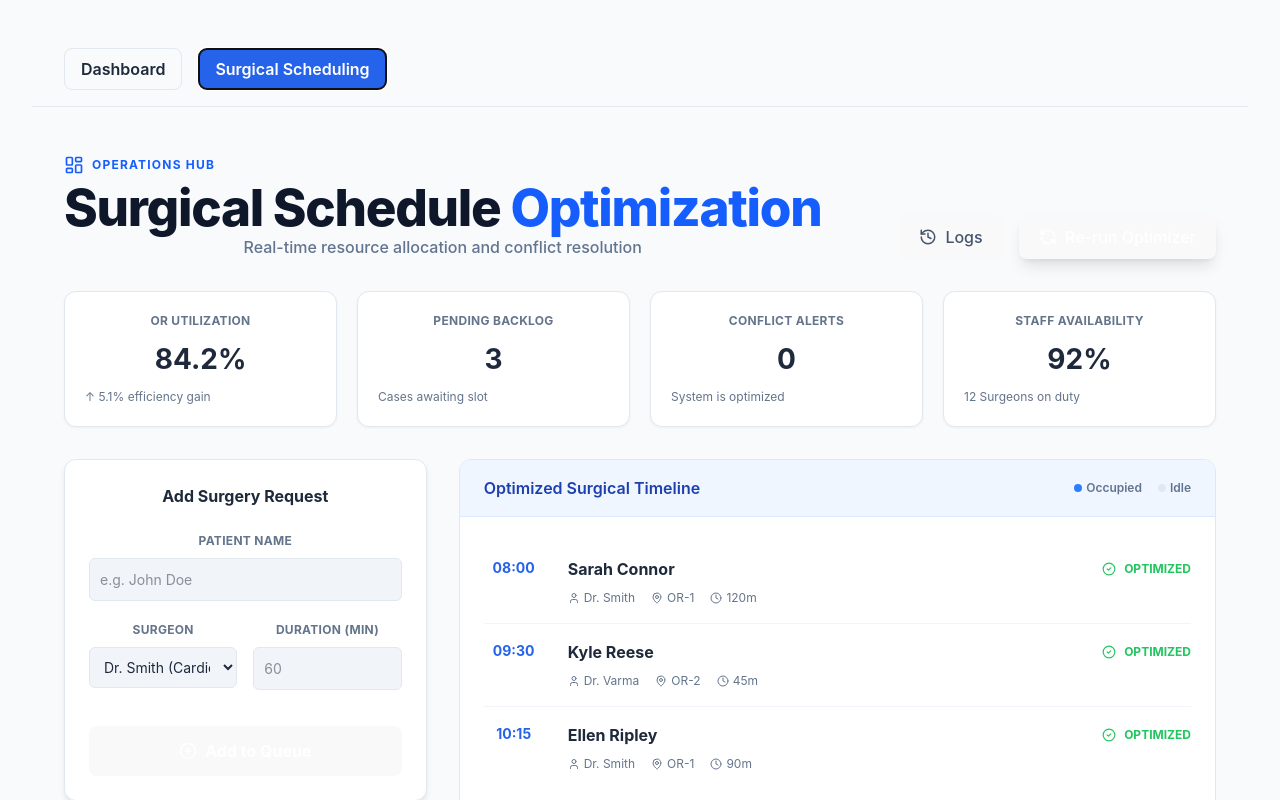
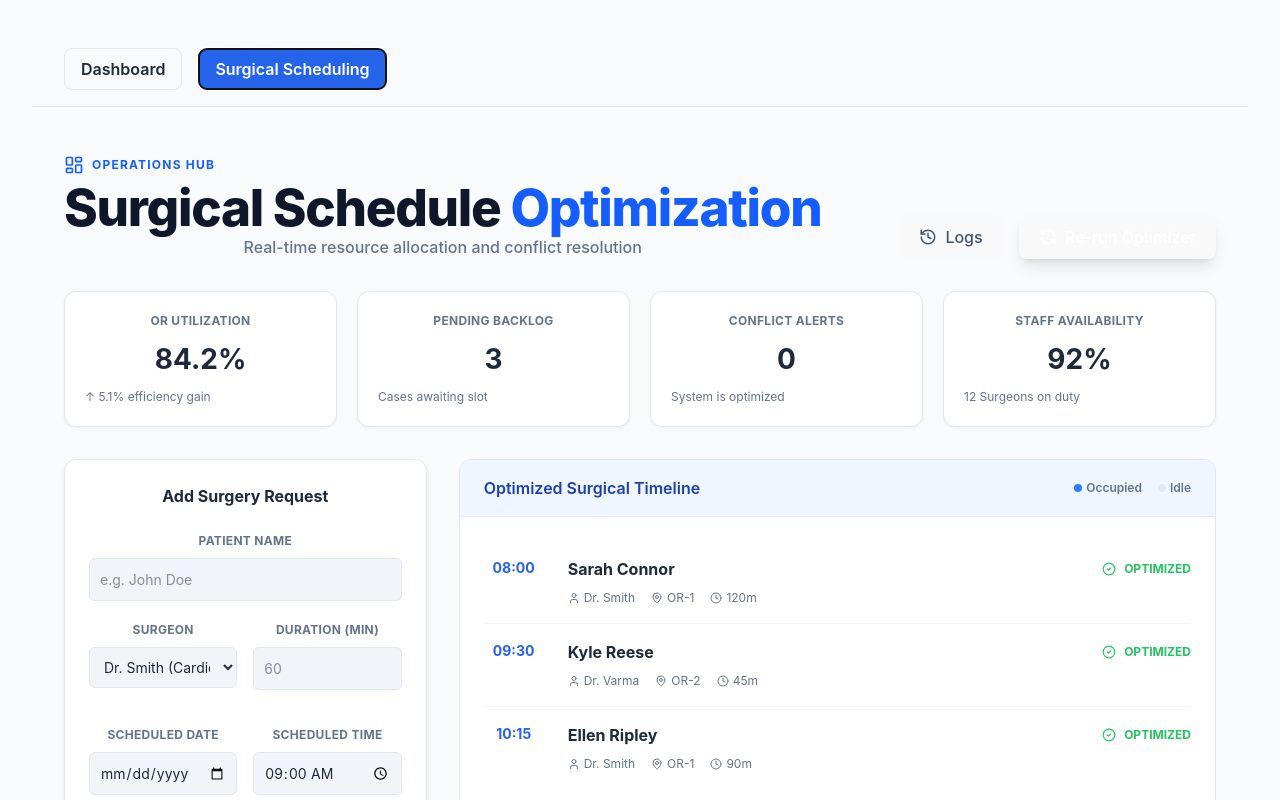
Before and after one commit to saad2546/KASHH, a React app in the folder frontend/: page / in a window 1280 px wide. Both pictures are taken after a click on the button "Surgical Scheduling". Shown: the top 800 px of the page. Built offline with nearby package versions, Linux system fonts and the light colour scheme; the HTML template or start-up script is replaced by a standard one.

Commit message:
added date and time input fields in surgery form

```diff
--- a/frontend/src/components/SurgeryForm.jsx
+++ b/frontend/src/components/SurgeryForm.jsx
@@ -1,32 +1,107 @@
-import React from 'react';
+import React, { useState } from 'react';
 import { PlusCircle } from 'lucide-react';
 
 const SurgeryForm = () => {
+  const [formData, setFormData] = useState({
+    patientName: '',
+    surgeon: 'Dr. Smith (Cardiology)',
+    duration: '',
+    scheduledDate: '',
+    scheduledTime: '09:00',
+  });
+
+  const handleChange = (e) => {
+    const { name, value } = e.target;
+    setFormData(prev => ({
+      ...prev,
+      [name]: value
+    }));
+  };
+
+  const handleSubmit = (e) => {
+    e.preventDefault();
+    console.log('Surgery form submitted:', formData);
+    // Reset form
+    setFormData({
+      patientName: '',
+      surgeon: 'Dr. Smith (Cardiology)',
+      duration: '',
+      scheduledDate: '',
+      scheduledTime: '09:00',
+    });
+  };
+
   return (
     <div className="surgery-form-container">
       <h3 className="queue-title" style={{ marginBottom: '1.5rem' }}>Add Surgery Request</h3>
-      <div className="space-y-4">
+      <form onSubmit={handleSubmit} className="space-y-4">
         <div className="form-group">
           <label className="form-label">Patient Name</label>
-          <input type="text" className="form-input" placeholder="e.g. John Doe" />
+          <input
+            type="text"
+            name="patientName"
+            value={formData.patientName}
+            onChange={handleChange}
+            className="form-input"
+            placeholder="e.g. John Doe"
+          />
         </div>
         <div style={{ display: 'grid', gridTemplateColumns: '1fr 1fr', gap: '1rem' }}>
           <div className="form-group">
             <label className="form-label">Surgeon</label>
-            <select className="form-input">
+            <select
+              name="surgeon"
+              value={formData.surgeon}
+              onChange={handleChange}
+              className="form-input"
+            >
               <option>Dr. Smith (Cardiology)</option>
               <option>Dr. Varma (Orthopedics)</option>
             </select>
           </div>
           <div className="form-group">
             <label className="form-label">Duration (Min)</label>
-            <input type="number" className="form-input" placeholder="60" />
+            <input
+              type="number"
+              name="duration"
+              value={formData.duration}
+              onChange={handleChange}
+              className="form-input"
+              placeholder="60"
+            />
           </div>
         </div>
-        <button className="bg-blue-600" style={{ width: '100%', color: 'white', padding: '0.75rem', borderRadius: '0.5rem', fontWeight: 'bold', display: 'flex', alignItems: 'center', justifyContent: 'center', gap: '0.5rem' }}>
+
+        {/* Date and Time Input Fields */}
+        <div style={{ display: 'grid', gridTemplateColumns: '1fr 1fr', gap: '1rem' }}>
+          <div className="form-group">
+            <label className="form-label">Scheduled Date</label>
+            <input
+              type="date"
+              name="scheduledDate"
+              value={formData.scheduledDate}
+              onChange={handleChange}
+              className="form-input"
+              required
+            />
+          </div>
+          <div className="form-group">
+            <label className="form-label">Scheduled Time</label>
+            <input
+              type="time"
+              name="scheduledTime"
+              value={formData.scheduledTime}
+              onChange={handleChange}
+              className="form-input"
+              required
+            />
+          </div>
+        </div>
+
+        <button type="submit" className="bg-blue-600" style={{ width: '100%', color: 'white', padding: '0.75rem', borderRadius: '0.5rem', fontWeight: 'bold', display: 'flex', alignItems: 'center', justifyContent: 'center', gap: '0.5rem', cursor: 'pointer' }}>
           <PlusCircle size={18} /> Add to Queue
         </button>
-      </div>
+      </form>
     </div>
   );
 };
```
